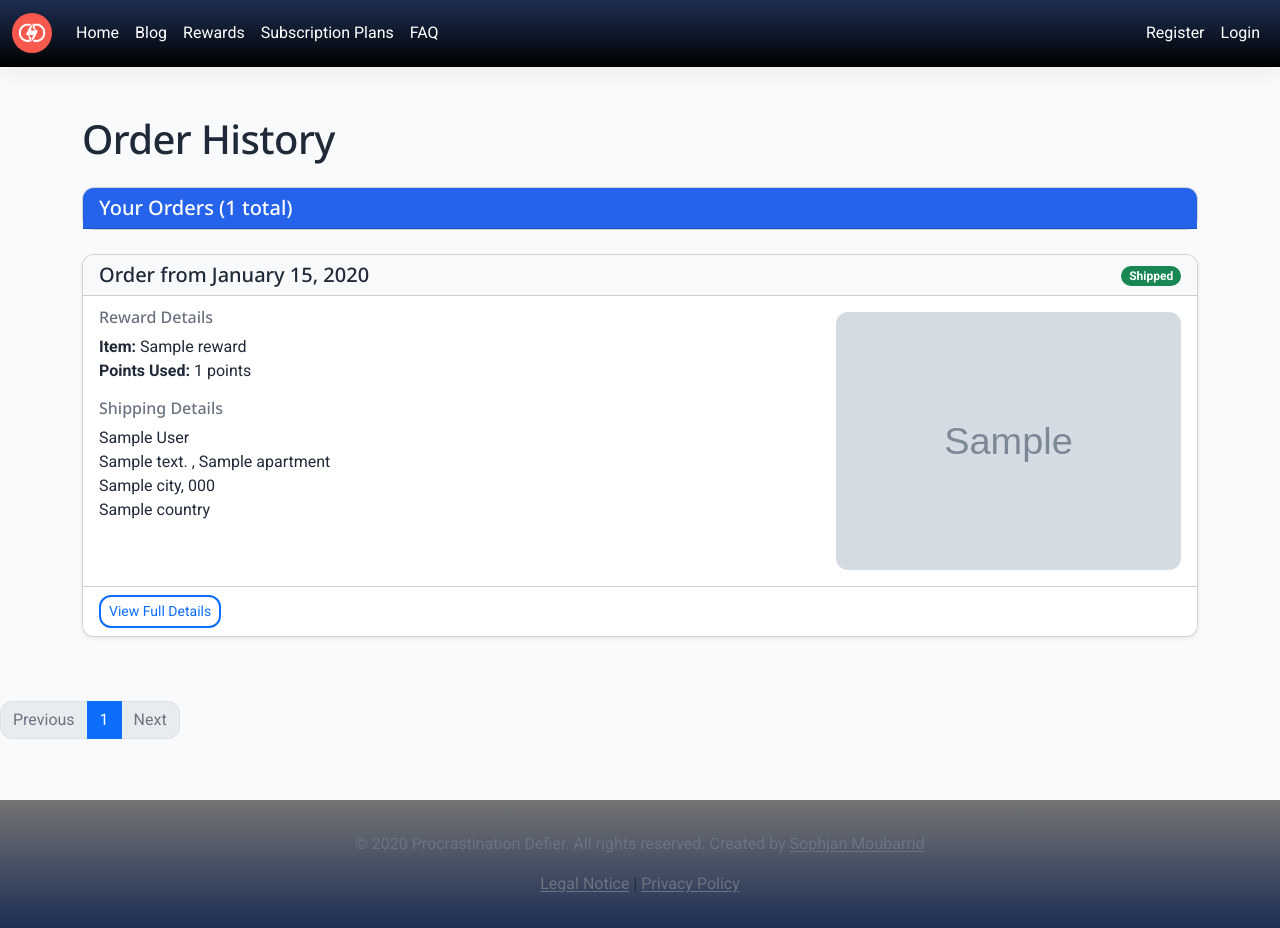
After one commit to fairytaib/procrastination-defier, a Django app: template checkout/templates/checkout/order_history.html in a window 1280 px wide. The commit adds this page. Run offline with Django 4.2, Linux system fonts and the light colour scheme; the template is opened without the code that fills it: most values are stand-ins (such as "Sample title", 1, 10 or a date in 2020); grey boxes marked "Sample" are stand-in pictures.

Commit message:
Set up order history

```diff
--- a/checkout/templates/checkout/all_orders.html
+++ b/checkout/templates/checkout/all_orders.html
@@ -48,7 +48,7 @@
           {% endfor %}
 
         </div>
-        <a href="" class="btn btn-primary">View all past orders</a>
+        <a href="{% url 'order_history' %}" class="btn btn-primary">View all past orders</a>
       {% endif %}
 
     </section>
--- /dev/null
+++ b/checkout/templates/checkout/order_history.html
@@ -0,0 +1,138 @@
+{% extends 'base.html' %}
+{% load static %}
+
+{% block content %}
+  <div class="container py-5">
+    <h1 class="mb-4">Order History</h1>
+
+    {% if total_orders == 0 %}
+      <div class="alert alert-info">You haven't placed any orders yet.</div>
+    {% else %}
+      <div class="card mb-4">
+        <div class="card-header bg-primary text-white">
+          <h5 class="card-title mb-0">Your Orders ({{ total_orders }} total)</h5>
+        </div>
+      </div>
+
+      {% for order_item in page_obj %}
+        <div class="card mb-3 shadow-sm">
+          <div class="card-header bg-light">
+            <div class="row align-items-center">
+              <div class="col">
+                <h5 class="mb-0">Order from {{ order_item.history.bought_at|date:'F j, Y' }}</h5>
+              </div>
+              <div class="col-auto">
+                <span class="badge {% if order_item.history.reward_sent %}
+
+                    bg-success
+
+                  {% else %}
+
+                    bg-warning
+
+                  {% endif %}">
+                  {{ order_item.history.reward_sent|yesno:'Shipped,Pending' }}
+                </span>
+              </div>
+            </div>
+          </div>
+          <div class="card-body">
+            <div class="row">
+              <div class="col-md-8">
+                <h6 class="card-subtitle mb-2 text-muted">Reward Details</h6>
+                <p class="card-text">
+                  <strong>Item:</strong> {{ order_item.history.reward.name }}<br />
+                  <strong>Points Used:</strong> {{ order_item.total_points }} points<br />
+                </p>
+
+                {% if order_item.shipping %}
+                  <h6 class="card-subtitle mb-2 text-muted mt-3">Shipping Details</h6>
+                  <p class="card-text">
+                    {{ order_item.shipping.first_name }} {{ order_item.shipping.last_name }}<br />
+                    {{ order_item.shipping.street_address }}
+                    {% if order_item.shipping.apartment %}
+                      , {{ order_item.shipping.apartment }}
+                    {% endif %}<br />
+                    {{ order_item.shipping.city }}, {{ order_item.shipping.postal_code }}<br />
+                    {{ order_item.shipping.country }}
+                  </p>
+                {% endif %}
+              </div>
+              {% if order_item.history.reward.image %}
+                <div class="col-md-4">
+                  <img src="{{ order_item.history.reward.image.url }}" alt="{{ order_item.history.reward.name }}" class="img-fluid rounded" />
+                </div>
+              {% endif %}
+            </div>
+          </div>
+          <div class="card-footer bg-white">
+            <a href="{% url 'view_order_details' order_item.history.id %}" class="btn btn-outline-primary btn-sm">View Full Details</a>
+          </div>
+        </div>
+      {% endfor %}
+
+      {% if page_obj.paginator.num_pages > 1 %}
+        <nav aria-label="Order history pagination">
+          <ul class="pagination justify-content-center">
+            {% if page_obj.has_previous %}
+              <li class="page-item">
+                <a class="page-link" href="?page=1">&laquo; First</a>
+              </li>
+              <li class="page-item">
+                <a class="page-link" href="?page={{ page_obj.previous_page_number }}">Previous</a>
+              </li>
+            {% endif %}
+
+            {% for num in page_obj.paginator.page_range %}
+              {% if page_obj.number == num %}
+                <li class="page-item active">
+                  <span class="page-link">{{ num }}</span>
+                </li>
+              {% elif num > page_obj.number|add:'-3' and num < page_obj.number|add:'3' %}
+                <li class="page-item">
+                  <a class="page-link" href="?page={{ num }}">{{ num }}</a>
+                </li>
+              {% endif %}
+            {% endfor %}
+
+            {% if page_obj.has_next %}
+              <li class="page-item">
+                <a class="page-link" href="?page={{ page_obj.next_page_number }}">Next</a>
+              </li>
+              <li class="page-item">
+                <a class="page-link" href="?page={{ page_obj.paginator.num_pages }}">Last &raquo;</a>
+              </li>
+            {% endif %}
+          </ul>
+        </nav>
+      {% endif %}
+    {% endif %}
+  </div>
+  <nav aria-label="Completed tasks pages">
+    <ul class="pagination">
+      {% if page_obj.has_previous %}
+        <li class="page-item">
+          <a class="page-link" href="?page={{ page_obj.previous_page_number }}">Previous</a>
+        </li>
+      {% else %}
+        <li class="page-item disabled">
+          <span class="page-link">Previous</span>
+        </li>
+      {% endif %}
+
+      <li class="page-item active">
+        <span class="page-link">{{ page_obj.number }}</span>
+      </li>
+
+      {% if page_obj.has_next %}
+        <li class="page-item">
+          <a class="page-link" href="?page={{ page_obj.next_page_number }}">Next</a>
+        </li>
+      {% else %}
+        <li class="page-item disabled">
+          <span class="page-link">Next</span>
+        </li>
+      {% endif %}
+    </ul>
+  </nav>
+{% endblock %}
--- a/checkout/urls.py
+++ b/checkout/urls.py
@@ -6,5 +6,6 @@ urlpatterns = [
     path('<int:reward_id>/', views.place_order, name='place_order'),
     path('all/', views.user_order_overview, name='user_order_overview'),
     path('order/<int:order_id>/',
-         views.view_order_details, name='view_order_details')
+         views.view_order_details, name='view_order_details'),
+    path('order_history/', views.paginated_orders, name='order_history'),
 ]
```
Also changed, not shown: checkout/views.py (+36 -0 lines).
